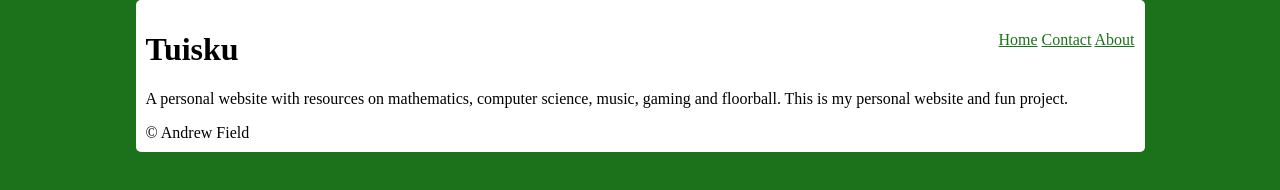
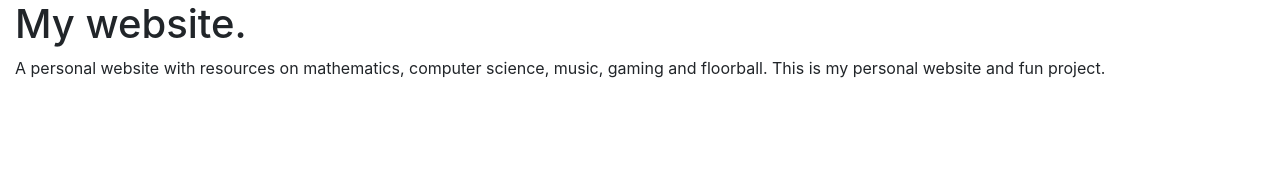
Before and after one commit to andrew-field/website, a plain HTML site: page index.html in a window 1280 px wide. Drawn offline with nearby package versions, Linux system fonts and the light colour scheme.

Commit message:
First update

```diff
--- a/index.html
+++ b/index.html
@@ -2,37 +2,36 @@
 <html lang="en-gb">
 
 <head>
-    <title>AF</title>
+    <title>Andrew Field</title>
     <meta name="Author" content="Andrew Field" />
     <meta name="Description" content="Personal website" />
     <meta name="Keywords" content="Go, Golang, Mathematics, Computer Science, Problems, Project Euler, Floorball,
     Salibandy, Music, Gaming, Emulation" />
     <meta http-equiv="Content-type" content="text/html; charset=UTF-8" />
     <meta name="viewport" content="width=device-width, initial-scale=1">
-    <link rel="stylesheet" type="text/css" media="screen" href="css/styles.css" />
     <link rel="shortcut icon" href="resources/images/meAsAGopher.png" />
+    <script src="js/index.js"></script>
+    <link rel="stylesheet" href="https://stackpath.bootstrapcdn.com/bootstrap/4.4.1/css/bootstrap.min.css"
+        integrity="sha384-Vkoo8x4CGsO3+Hhxv8T/Q5PaXtkKtu6ug5TOeNV6gBiFeWPGFN9MuhOf23Q9Ifjh" crossorigin="anonymous">
+    <script src="https://code.jquery.com/jquery-3.4.1.slim.min.js"
+        integrity="sha384-J6qa4849blE2+poT4WnyKhv5vZF5SrPo0iEjwBvKU7imGFAV0wwj1yYfoRSJoZ+n"
+        crossorigin="anonymous"></script>
+    <script src="https://cdn.jsdelivr.net/npm/popper.js@1.16.0/dist/umd/popper.min.js"
+        integrity="sha384-Q6E9RHvbIyZFJoft+2mJbHaEWldlvI9IOYy5n3zV9zzTtmI3UksdQRVvoxMfooAo"
+        crossorigin="anonymous"></script>
+    <script src="https://stackpath.bootstrapcdn.com/bootstrap/4.4.1/js/bootstrap.min.js"
+        integrity="sha384-wfSDF2E50Y2D1uUdj0O3uMBJnjuUD4Ih7YwaYd1iqfktj0Uod8GCExl3Og8ifwB6"
+        crossorigin="anonymous"></script>
 </head>
 
 <body>
-    <div class="container">
-        <header>
-            <nav>
-                <a href="index.html">Home</a>
-                <a href="html/contact.html">Contact</a>
-                <a href="html/about.html">About</a>
-            </nav>
-            <h1>Tuisku</h1>
-        </header>
-        <section>
-            <p>A personal website with resources on mathematics, computer science, music, gaming and floorball.
-                This is my personal website and fun project.</p>
-        </section>
-        <footer>
-            &copy; Andrew Field
-        </footer>
+    <div class="container-fluid">
+        <h1>
+            My website.
+        </h1>
+        <p>A personal website with resources on mathematics, computer science, music, gaming and floorball. This is my
+            personal website and fun project.</p>
     </div>
-    <script src="https://ajax.googleapis.com/ajax/libs/jquery/3.3.1/jquery.min.js"></script>
-    <script src="js/index.js"></script>
 </body>
 
 </html>
```
Also changed, not shown: 1 other file.
